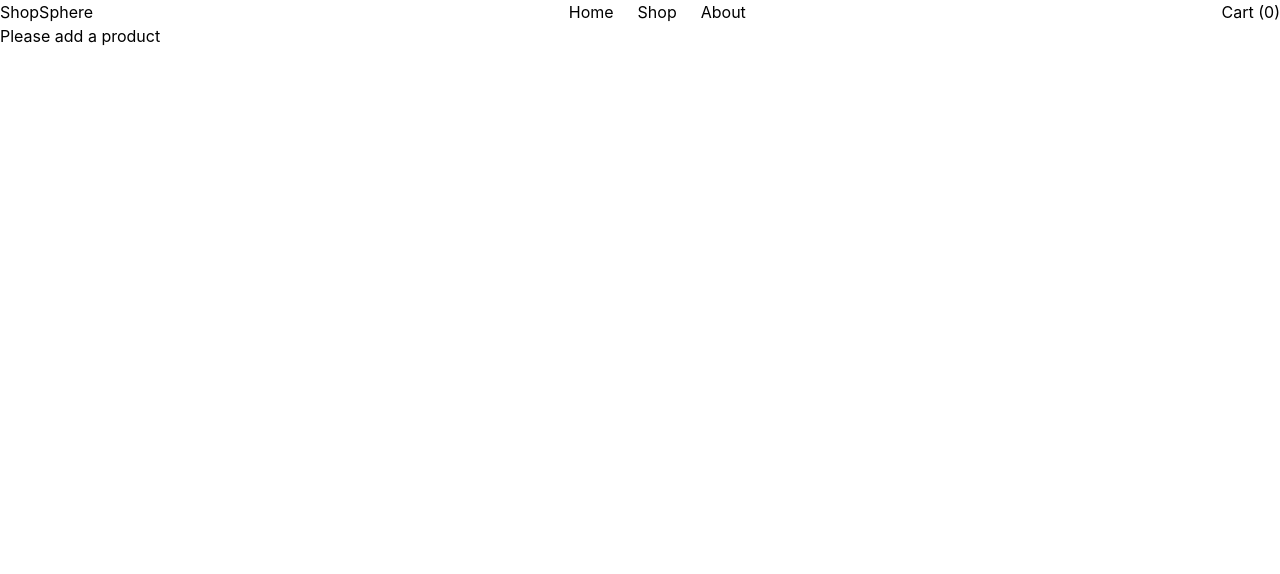
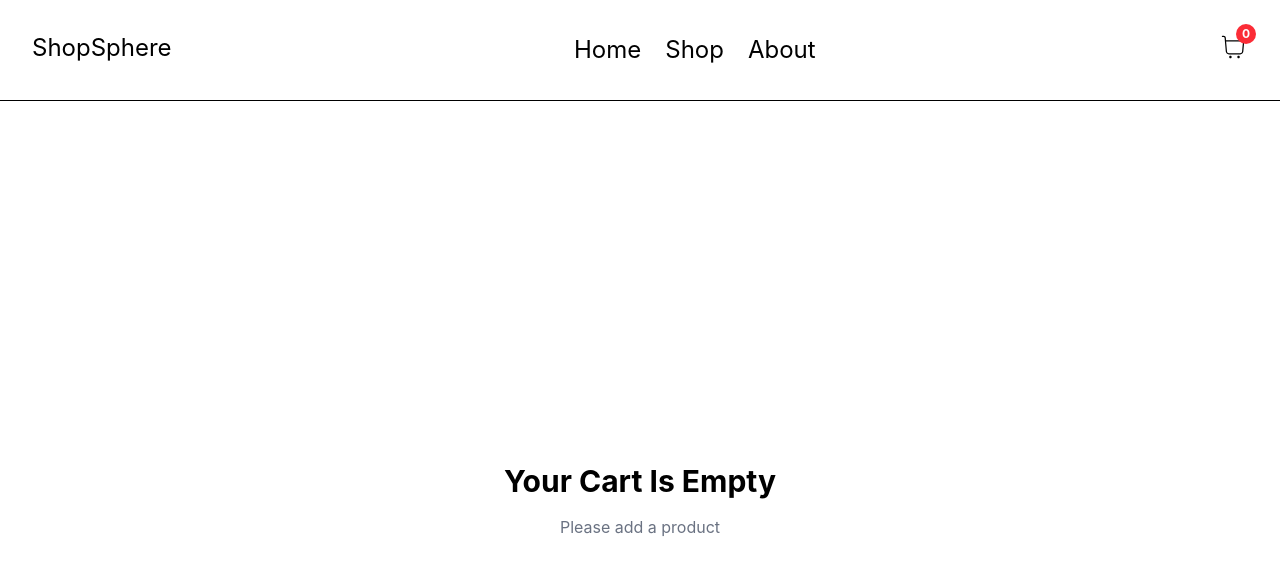
Before and after one commit to Russel-domingo/shopSphere, a React (Vite) app: page /cart in a window 1280 px wide. Shown: the top 574 px of the page. Built offline with nearby package versions, Linux system fonts and the light colour scheme.

Commit message:
add styling in navigation and add cart icon

```diff
--- a/package.json
+++ b/package.json
@@ -13,6 +13,7 @@
     "@tailwindcss/vite": "^4.3.5",
     "react": "^19.3.1",
     "react-dom": "^19.3.1",
+    "react-icons": "^5.7.0",
     "react-router": "^8.5.1",
     "tailwindcss": "^4.3.5"
   },
--- a/src/components/Navbar.jsx
+++ b/src/components/Navbar.jsx
@@ -1,5 +1,6 @@
 
 import { Link } from "react-router";
+import { CiShoppingCart } from "react-icons/ci";
 function Navbar({totalItems}) {
 
     return(
@@ -10,20 +11,24 @@ function Navbar({totalItems}) {
         //     <div>About link</div>
         //     <div>Shopping cart icon</div>
         // </div>
-        <nav className="bg-white text-black flex flex-row justify-between">
+        <nav className="bg-white text-black flex flex-row justify-between p-8 border-b ">
             <div>
-                <Link to="/"> <p>ShopSphere</p> </Link>
+                <Link to="/" className="text-2xl "> <p>ShopSphere</p> </Link>
             </div>
 
             <ul className="flex flex-row gap-6 items-center">
-                <li><Link to="/">Home</Link></li>
-                <li><Link to="shop">Shop</Link></li>
-                <li><Link to="about">About</Link></li>
+                <li><Link to="/" className="text-2xl">Home</Link></li>
+                <li><Link to="shop" className="text-2xl">Shop</Link></li>
+                <li><Link to="about" className="text-2xl">About</Link></li>
             </ul>
 
             <div>
-                <Link to="/cart">
-                    Cart ({totalItems})
+                <Link to="/cart" className="relative inline-flex items-center">
+                    <CiShoppingCart className="text-3xl" />
+
+                    <span className="absolute -top-2 -right-2 bg-red-500 text-white text-xs font-bold w-5 h-5 rounded-full flex items-center justify-center">
+                        {totalItems}
+                    </span>
                 </Link>
 
             </div>
--- a/src/pages/Cart.jsx
+++ b/src/pages/Cart.jsx
@@ -1,4 +1,5 @@
 import { useOutletContext } from "react-router";
+import { Link } from "react-router";
 
 function Cart() {
 
@@ -8,31 +9,85 @@ function Cart() {
     }, 0);
 
     if (cartItems.length === 0) {
-        return <p>Please add a product</p>
+        return (
+        <div className="min-h-screen flex flex-col items-center justify-center gap-4">
+            <h1 className="text-3xl font-bold">Your Cart Is Empty</h1>
+            <Link to="/shop"> <p className="text-gray-500">Please add a product</p> </Link>
+        </div>)
     }
 
     return (
-        <div>
-            <p>Total: {totalPrice.toFixed(2)}</p>
-            <ul>
-                {cartItems.map((product, index) => {
-                return(
-                    <li key={`${product.id}-${index}`}>
-                        <img src={product.image} alt={product.title} />
-                        <h2>{product.title}</h2>
-                        <h2>{product.price}</h2>
-                        <h2>{product.category}</h2>
-                        <h2>{product.quantity}</h2>
-                        <button onClick={() => removeFromCart(product.id)}>Remove</button>
-                        <button onClick={() => upDateQuantity(product.id, 1)}>+</button>
-                        <button onClick={() => upDateQuantity(product.id, -1)}>-</button>
-                    </li>
-                )
-                })}
+        <main className="min-h-screen bg-gray-500 px-6 py-10">
+            <div className="mx-w-6xl mx-auto">
+                <h1 className="text-3xl font-bold mb-8">Shopping Cart</h1>
 
+                <div className="grid grid-cols-1 lg:grid-cols-3 gap-8">
+                    <section className="lg:col-span-2 bg-white rounded-xl p-6 shadow-sm">
+                        <h2 className="text-xl font-semibold mb-6"> Your Items({cartItems.length})</h2>
 
-            </ul>
-        </div>
+                        {cartItems.map((product, index) => {
+                        return(
+                            <div key={`${product.id}-${index}`} className="flex flex-col sm:flex-row items-center gap-5 border-b py-6">
+                                <img src={product.image} alt={product.title} className="w-24 h-24 object-contain"/>
+                                <div className="flex-1">
+                                    <h3 className="font-semibold">{product.title}</h3>
+                                    <p className="text-gray-500 text-sm">{product.category}</p>
+                                    <p className="font-bold mt-2">${product.price.toFixed(2)}</p>
+                                </div>
+                                <div className="flex items-center gap-3 rounded-2xl">
+                                    <button
+                                        onClick={() => upDateQuantity(product.id, -1)}
+                                        className="border rounded px-3 py-1 hover:bg-black hover:text-white"
+                                    >
+                                        -
+                                    </button>
+                                        <span>{product.quantity}</span>
+                                     <button
+                                        onClick={() => upDateQuantity(product.id, 1)}
+                                        className="border rounded px-3 py-1 hover:bg-black hover:text-white"
+                                    >
+                                        +
+                                    </button>
+                                </div>
+
+                                <button onClick={() => removeFromCart(product.id)} className="text-white hover:text-black bg-amber-950 rounded py-2 px-2">
+                                    remove
+                                </button>
+                            </div>
+                        )
+                        })}
+                    </section>
+
+                      <aside className="bg-white rounded-xl p-6 shadow-sm h-fit">
+                        <h2 className="text-xl font-semibold mb-6">
+                        Order Summary
+                        </h2>
+
+                        <div className="flex justify-between mb-4">
+                        <span className="text-gray-500">Subtotal</span>
+                        <span>${totalPrice.toFixed(2)}</span>
+                        </div>
+
+                        <div className="flex justify-between mb-4">
+                        <span className="text-gray-500">Shipping</span>
+                        <span>Free</span>
+                        </div>
+
+                        <hr className="my-4" />
+
+                        <div className="flex justify-between font-bold text-lg mb-6">
+                        <span>Total</span>
+                        <span>${totalPrice.toFixed(2)}</span>
+                        </div>
+
+                        <button className="w-full bg-black text-white py-3 rounded-lg hover:bg-gray-800 transition">
+                        Checkout
+                        </button>
+                    </aside>
+                </div>
+            </div>
+        </main>
+
     );
 }
 
```
Also changed, not shown: 1 other file (tests, documents, lock files or other folders).
